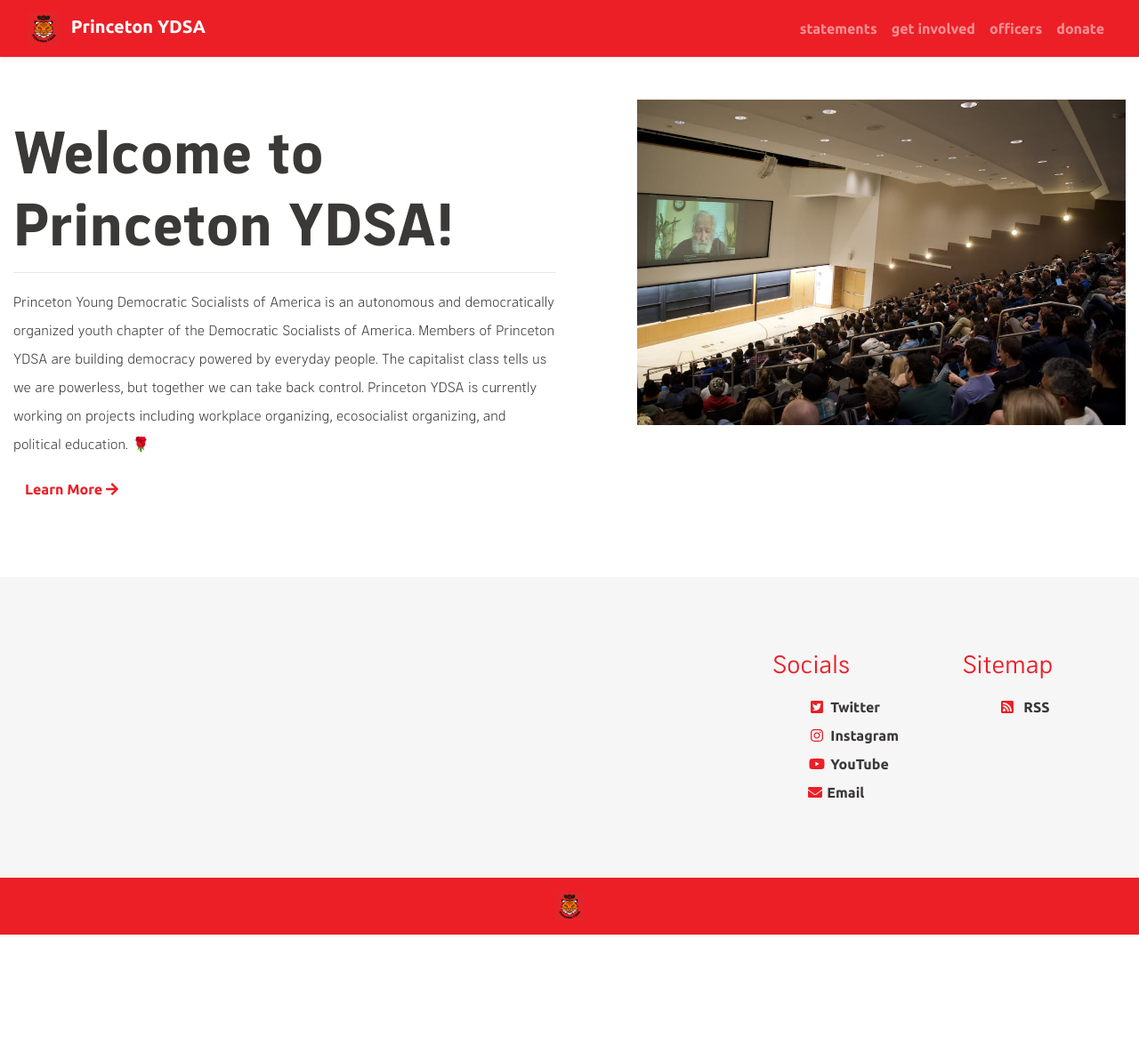
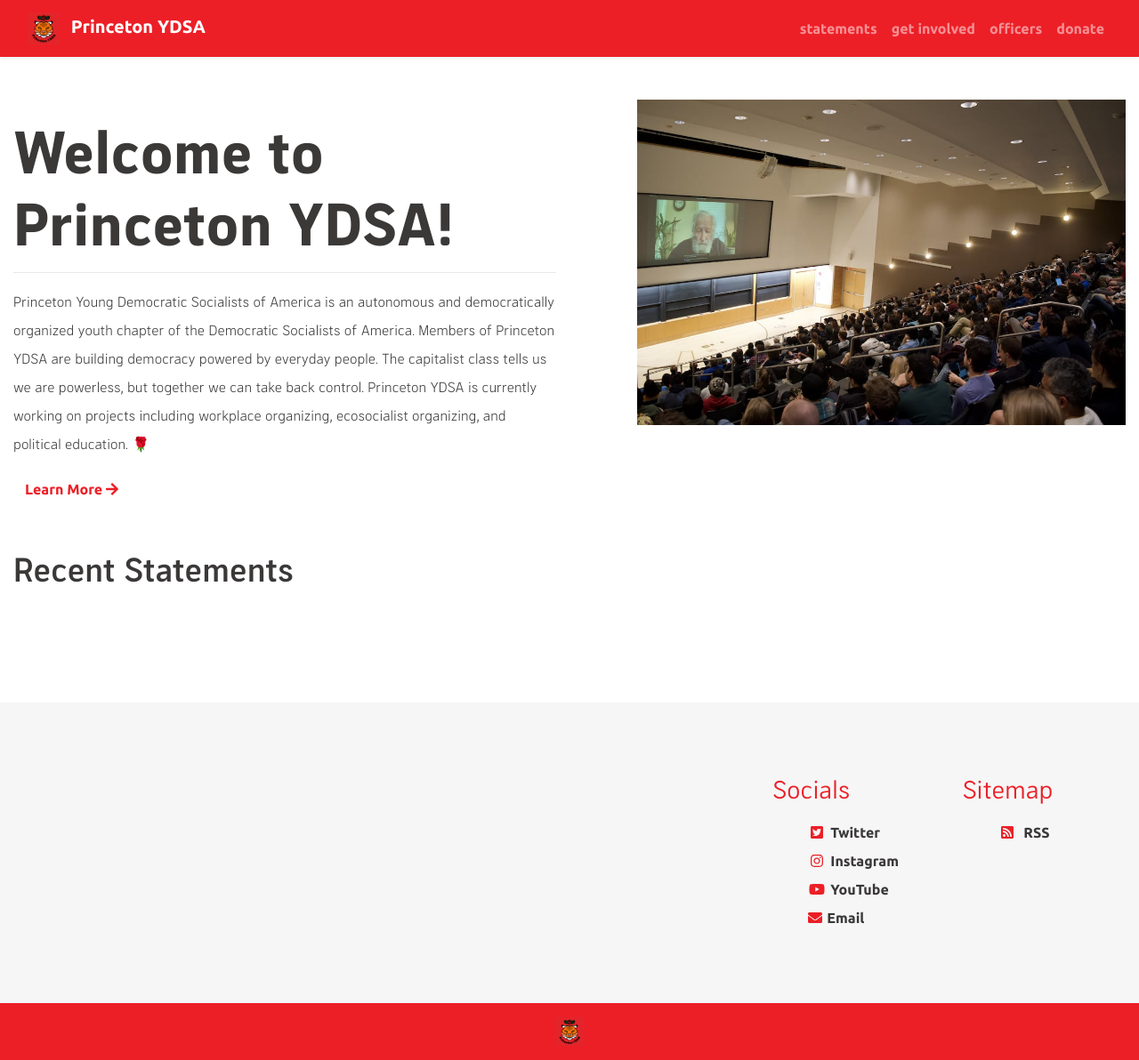
Before and after one commit to centralnjdsa-ntc/princetonydsa.github.io, a Jekyll site: the page built from index.html, in a window 1280 px wide. Shown: the whole page at 89% size. Built offline with Jekyll 4.4.1, drawn with Linux system fonts in a browser that asks for light colours; the list of posts is cut into pages by our own code; before the commit the page ends 1051 px from its top, so only the background shows below that.

Commit message:
Update index.html

```diff
--- a/index.html
+++ b/index.html
@@ -26,7 +26,7 @@
   </div>
   <div class="row">
     <div class="col-12">
-      <!--<h3 class="my-5">Recent Statements</h2>-->
+      <h3 class="my-5">Recent Statements</h2>
     </div>
     {% for post in site.posts limit:3 %}
     <div class="col-12">
```
